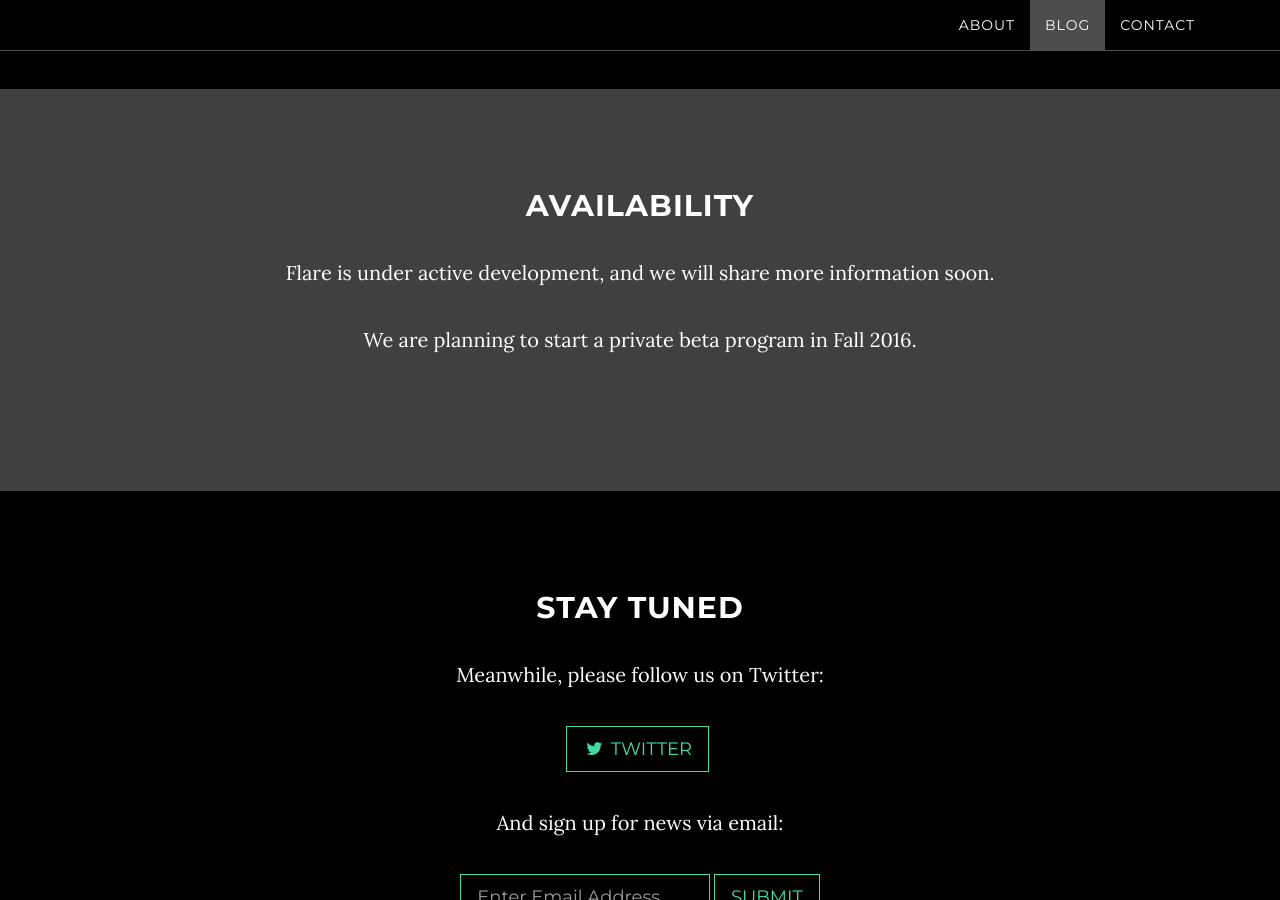
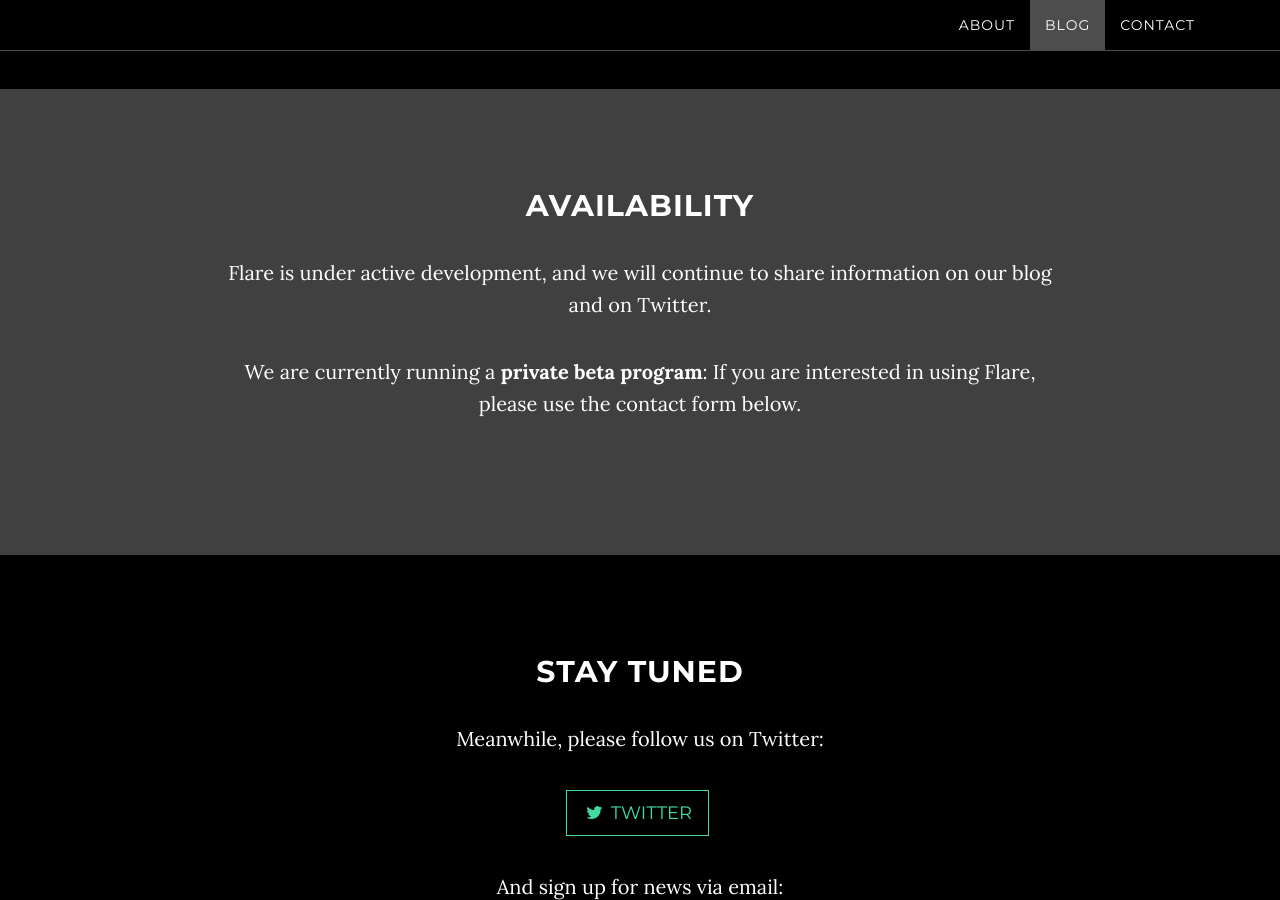
Before and after one commit to flaredata/flaredata.github.io, a Jekyll site: the page built from index.html, in a window 1280 px wide and 900 px high, scrolled down 2802 px. Built offline with Jekyll 4.4.1, drawn with Linux system fonts in a browser that asks for light colours; nearby versions of some CDN libraries; comment, search, counter and statistics services are not loaded; some of the changed text lies outside the part shown.

Commit message:
numa blog post

```diff
--- a/_layouts/index.html
+++ b/_layouts/index.html
@@ -220,8 +220,8 @@
         <div class="row">
             <div class="col-lg-8 col-lg-offset-2">
             <h2>Availability</h2>
-            <p>Flare is under active development, and we will share more information soon.</p>
-            <p>We are planning to start a private beta program in Fall 2016.</p>
+            <p>Flare is under active development, and we will continue to share information on our blog and on Twitter.</p>
+            <p>We are currently running a <strong>private beta program</strong>: If you are interested in using Flare, please use the contact form below.</p>
         </div>
     </section>
 
```
Also changed, not shown: _posts/2016-10-20-tpch-sequential.md (+1 -1 lines).
